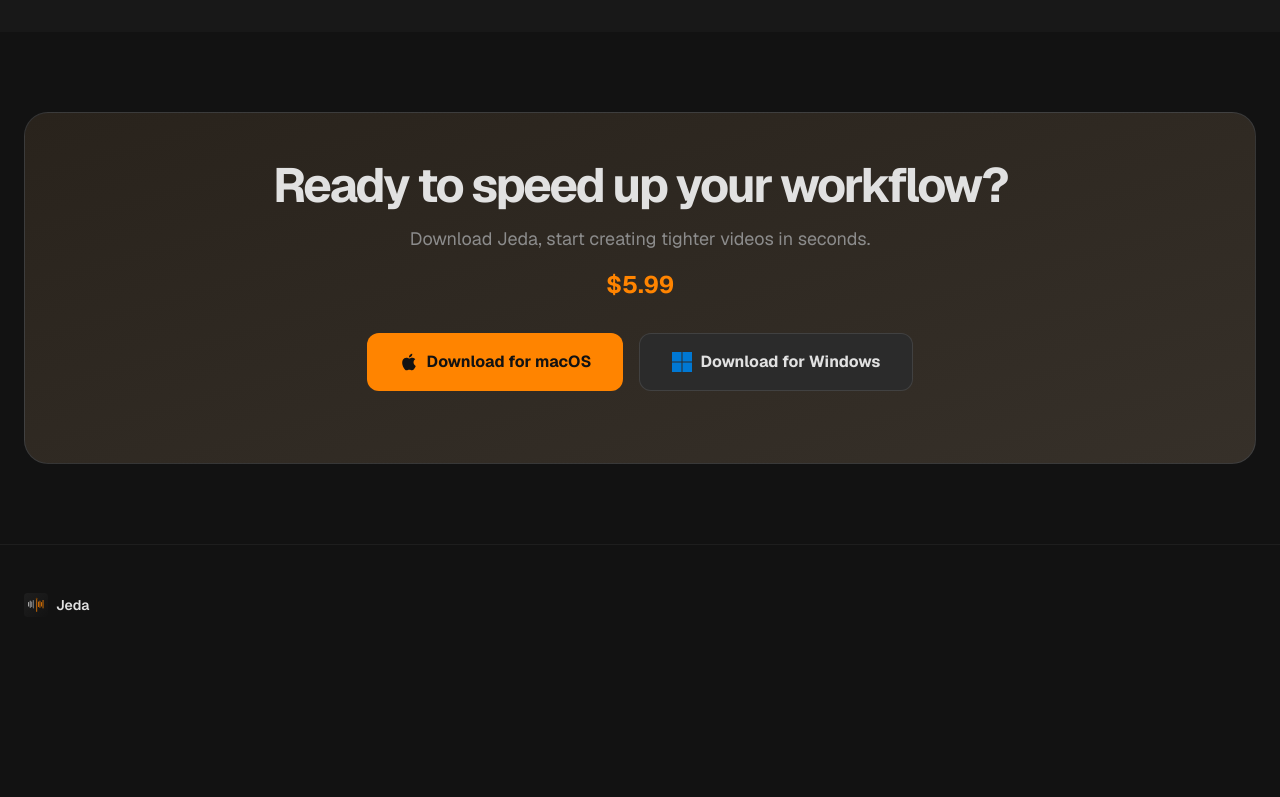
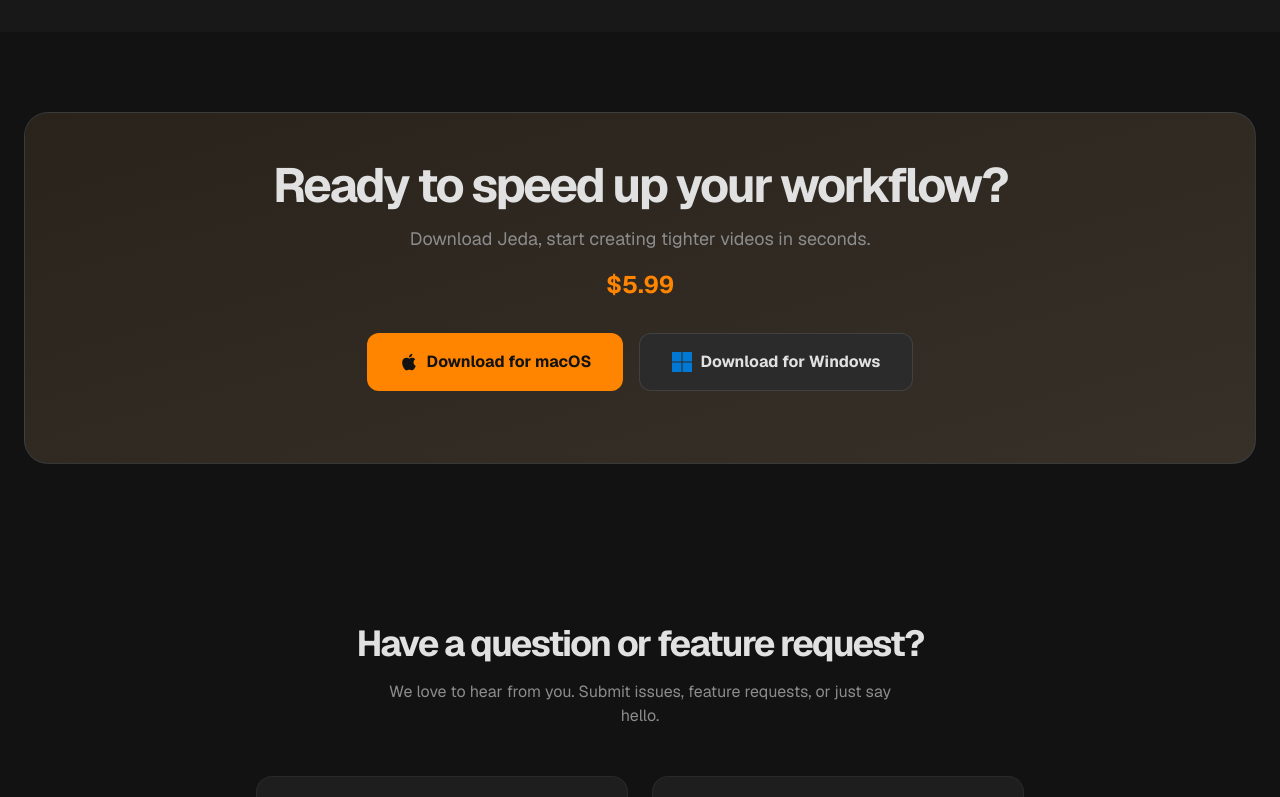
Before and after one commit to jedaeditor/jedaeditor.github.io, a Next.js app: page / in a window 1280 px wide. Shown: the part 2000-2797 px from the top of the page. Before the commit the page ends 2665 px from the top, so only its background shows below. Built offline with nearby package versions, Linux system fonts and the light colour scheme; no server answers.

Commit message:
add support section

```diff
--- a/src/app/page.tsx
+++ b/src/app/page.tsx
@@ -1,7 +1,7 @@
 'use client';
 
 import { useState } from 'react';
-import { Navbar, Hero, Features, Presets, Shortcuts, Download, Footer } from '@/components/sections';
+import { Navbar, Hero, Features, Presets, Shortcuts, Download, Support, Footer } from '@/components/sections';
 import { VideoModal } from '@/components/VideoModal';
 
 export default function Home() {
@@ -18,6 +18,7 @@
       <Presets />
       <Shortcuts />
       <Download />
+      <Support />
       <Footer />
       <VideoModal isOpen={isModalOpen} onClose={closeModal} />
     </main>
--- /dev/null
+++ b/src/components/sections/Support.tsx
@@ -0,0 +1,73 @@
+'use client';
+
+import { motion } from 'framer-motion';
+import { useLang } from '@/lib/LangContext';
+
+const githubUrl = process.env.NEXT_PUBLIC_GITHUB_URL || 'https://github.com/jedaeditor/jeda.github.io';
+const email = process.env.NEXT_PUBLIC_EMAIL || 'jedaeditor@gmail.com';
+
+export function Support() {
+  const { t } = useLang();
+
+  return (
+    <section className="py-20 px-6">
+      <div className="max-w-7xl mx-auto">
+        <motion.div
+          initial={{ opacity: 0, y: 20 }}
+          whileInView={{ opacity: 1, y: 0 }}
+          viewport={{ once: true }}
+          className="text-center mb-12"
+        >
+          <h2 className="text-3xl md:text-4xl font-bold tracking-tighter text-[#E1E1E1] mb-4">
+            {t.support?.title || 'Have a question or feature request?'}
+          </h2>
+          <p className="text-[#8C8C8C] max-w-[50ch] mx-auto">
+            {t.support?.description || 'We d love to hear from you. Submit issues, feature requests, or just say hello.'}
+          </p>
+        </motion.div>
+
+        <div className="grid md:grid-cols-2 gap-6 max-w-3xl mx-auto">
+          <motion.a
+            href={githubUrl}
+            target="_blank"
+            rel="noopener noreferrer"
+            initial={{ opacity: 0, y: 20 }}
+            whileInView={{ opacity: 1, y: 0 }}
+            viewport={{ once: true }}
+            whileHover={{ scale: 1.02 }}
+            className="flex items-center gap-4 p-6 bg-[#1E1E1E] rounded-2xl border border-white/5 hover:border-[#FF8400]/30 transition-all"
+          >
+            <div className="w-12 h-12 bg-[#2B2B2B] rounded-xl flex items-center justify-center">
+              <svg className="w-6 h-6 text-[#E1E1E1]" fill="currentColor" viewBox="0 0 24 24">
+                <path d="M12 0C5.374 0 0 5.373 0 12c0 5.302 3.438 9.8 8.207 11.387.599.111.793-.261.793-.577v-2.234c-3.338.726-4.033-1.416-4.033-1.416-.546-1.387-1.333-1.756-1.333-1.756-1.089-.745.083-.729.083-.729 1.205.084 1.839 1.237 1.839 1.237 1.07 1.834 2.807 1.304 3.492.997.107-.775.418-1.305.762-1.604-2.665-.305-5.467-1.334-5.467-5.931 0-1.311.469-2.381 1.236-3.221-.124-.303-.535-1.524.117-3.176 0 0 1.008-.322 3.301 1.23A11.509 11.509 0 0112 5.803c1.02.005 2.047.138 3.006.404 2.291-1.552 3.297-1.23 3.297-1.23.653 1.653.242 2.874.118 3.176.77.84 1.235 1.911 1.235 3.221 0 4.609-2.807 5.624-5.479 5.921.43.372.823 1.102.823 2.222v3.293c0 .319.192.694.801.576C20.566 21.797 24 17.3 24 12c0-6.627-5.373-12-12-12z"/>
+              </svg>
+            </div>
+            <div className="text-left">
+              <h3 className="text-lg font-semibold text-[#E1E1E1]">{t.support?.github || 'GitHub'}</h3>
+              <p className="text-sm text-[#8C8C8C]">{t.support?.githubDesc || 'Report bugs & feature requests'}</p>
+            </div>
+          </motion.a>
+
+          <motion.a
+            href={`mailto:${email}`}
+            initial={{ opacity: 0, y: 20 }}
+            whileInView={{ opacity: 1, y: 0 }}
+            viewport={{ once: true }}
+            whileHover={{ scale: 1.02 }}
+            className="flex items-center gap-4 p-6 bg-[#1E1E1E] rounded-2xl border border-white/5 hover:border-[#FF8400]/30 transition-all"
+          >
+            <div className="w-12 h-12 bg-[#2B2B2B] rounded-xl flex items-center justify-center">
+              <svg className="w-6 h-6 text-[#E1E1E1]" fill="none" stroke="currentColor" viewBox="0 0 24 24">
+                <path strokeLinecap="round" strokeLinejoin="round" strokeWidth={2} d="M3 8l7.89 5.26a2 2 0 002.22 0L21 8M5 19h14a2 2 0 002-2V7a2 2 0 00-2-2H5a2 2 0 00-2 2v10a2 2 0 002 2z" />
+              </svg>
+            </div>
+            <div className="text-left">
+              <h3 className="text-lg font-semibold text-[#E1E1E1]">{t.support?.email || 'Email'}</h3>
+              <p className="text-sm text-[#8C8C8C]">{t.support?.emailDesc || 'Send us a message'}</p>
+            </div>
+          </motion.a>
+        </div>
+      </div>
+    </section>
+  );
+}
--- a/src/components/sections/index.ts
+++ b/src/components/sections/index.ts
@@ -4,4 +4,5 @@
 export { Presets } from './Presets';
 export { Shortcuts } from './Shortcuts';
 export { Download } from './Download';
+export { Support } from './Support';
 export { Footer } from './Footer';
--- a/src/lib/en.json
+++ b/src/lib/en.json
@@ -107,6 +107,14 @@
     "version": "",
     "pricing": "$5.99"
   },
+  "support": {
+    "title": "Have a question or feature request?",
+    "description": "We love to hear from you. Submit issues, feature requests, or just say hello.",
+    "github": "GitHub",
+    "githubDesc": "Report bugs and feature requests",
+    "email": "Email",
+    "emailDesc": "Send us a message"
+  },
   "footer": {
     "builtWith": ""
   }
--- a/src/lib/id.json
+++ b/src/lib/id.json
@@ -107,7 +107,15 @@
     "version": "",
     "pricing": "IDR 99.000"
   },
+  "support": {
+    "title": "Punya pertanyaan atau permintaan fitur?",
+    "description": "Kami ingin mendengar dari Anda. Laporkan bug, minta fitur, atau sekadar menyapa.",
+    "github": "GitHub",
+    "githubDesc": "Laporkan bug dan minta fitur",
+    "email": "Email",
+    "emailDesc": "Kirim pesan kepada kami"
+  },
   "footer": {
-    "builtWith": ""
+    "builtWith": "Dibuat dengan Electron + React"
   }
 }
```
Also changed, not shown: 2 other files (tests, documents, lock files or other folders).
